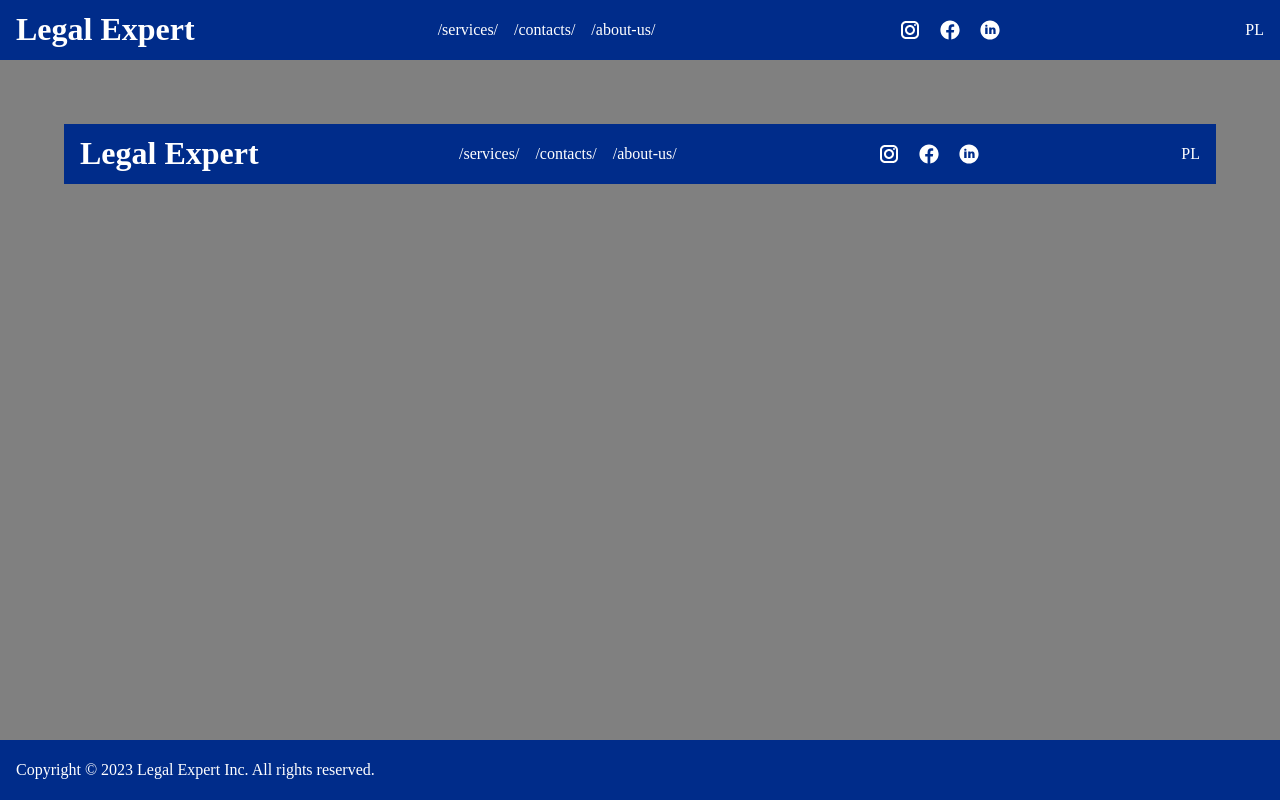
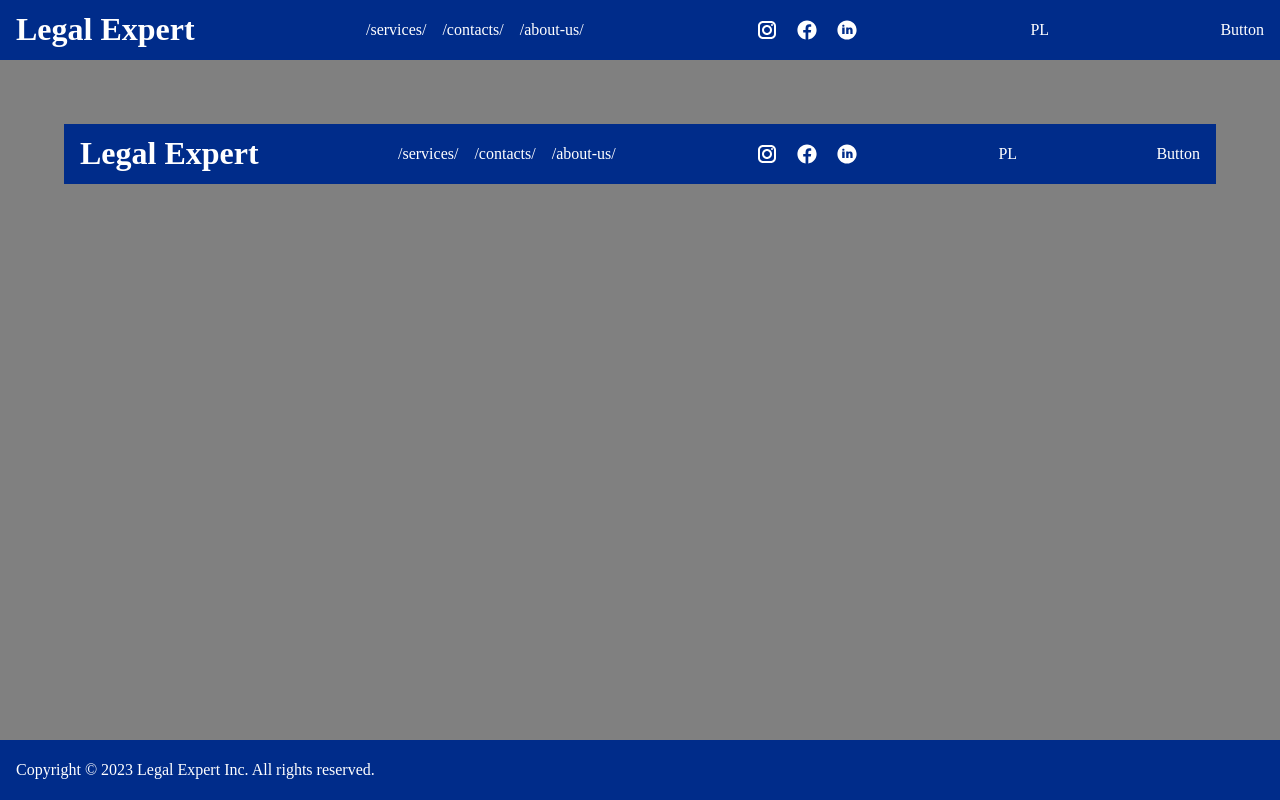
Before and after one commit to polyakh/legal_expert, a Next.js app: page /layout/header/header in a window 1280 px wide. Built offline with nearby package versions, Linux system fonts and the light colour scheme.

Commit message:
feat: add Buttun component

```diff
--- a/pages/layout/header/header.tsx
+++ b/pages/layout/header/header.tsx
@@ -4,7 +4,7 @@ import React, { useTransition } from "react";
 
 //region Local Imports
 import type { WithAsProps } from "~typings";
-import { appName, SocialFollow } from "~shared";
+import { appName, SocialFollow, Button } from "~shared";
 import { Navigation } from "./navigation";
 import { SwitchLang } from "./switch-lang";
 import styles from "./header.module.css";
@@ -23,6 +23,7 @@ function Header({ as: Component = "header" }: HeaderOwnProps) {
           <Navigation />
           <SocialFollow />
           <SwitchLang />
+          <Button>Button</Button>
         </div>
       </div>
     </Component>
--- /dev/null
+++ b/shared/button/button.module.css
@@ -0,0 +1,43 @@
+.button {
+    all: unset;
+
+    display: inline-flex;
+    align-items: center;
+    justify-content: center;
+
+    overflow: hidden;
+    cursor: pointer;
+
+    transition: var(--transition-duration) all var(--transition-timing-function);
+}
+
+.primary {
+}
+
+.secondary {
+}
+
+.button_hovered {
+
+}
+.button_disabled {
+    cursor: not-allowed;
+}
+
+.small {
+    height: 2rem;
+}
+.medium {
+    height: 2.5rem;
+}
+.large {
+    height: 3rem;
+}
+
+
+.circle {
+    border-radius: 50%;
+}
+.round {
+    border-radius:  0.5rem;
+}
--- /dev/null
+++ b/shared/button/button.tsx
@@ -0,0 +1,37 @@
+// region Global Imports
+import React, { type ComponentPropsWithoutRef, ReactNode } from 'react';
+// endregion
+
+// region Local Imports
+import { defaultButtonType, ShapeTypes, shapeDefault } from './consts';
+import type { WithAsProps, Size } from "~typings";
+import { sizeMedium } from "~shared/consts";
+import styles from "./button.module.css";
+// endregion
+
+const COMPONENT_KEY = 'Button';
+
+export interface ButtonOwnProps extends WithAsProps, Partial<Size>, ComponentPropsWithoutRef<typeof defaultButtonType> {
+    readonly shape?: typeof ShapeTypes[number];
+    readonly icon?: ReactNode;
+}
+const Button = ({
+                    as: Component = defaultButtonType,
+                    shape = shapeDefault,
+                    type = defaultButtonType,
+                    size = sizeMedium,
+                    disabled = false,
+                    onClick,
+                    children,
+                    icon,
+                }: ButtonOwnProps) => {
+
+    const computedClassName = `${styles.button} ${styles[shape]} ${styles[size]}`;
+    return    <Component onClick={onClick} type={type} disabled={disabled} className={computedClassName}>
+        {icon ?? children}
+    </Component>
+}
+
+
+Button.displayName = COMPONENT_KEY;
+export default Button;
--- /dev/null
+++ b/shared/button/consts.ts
@@ -0,0 +1,13 @@
+export const shapeDefault = 'default';
+export const shapeCircle = 'circle';
+export const shapeRound = 'round';
+export const ShapeTypes = [shapeDefault,
+shapeCircle,
+shapeRound] as const;
+
+export const kind = {
+    primary: '0',
+    circle: '50%',
+    round: '0.5rem',
+} as const;
+export const defaultButtonType = 'button' as const;
--- /dev/null
+++ b/shared/button/index.ts
@@ -0,0 +1,2 @@
+export { default as Button } from "./button";
+export type { ButtonOwnProps } from "./button";
--- a/shared/card/card-media/card-media.tsx
+++ b/shared/card/card-media/card-media.tsx
@@ -1,30 +1,27 @@
 //region Global Imports
 import React from "react";
-import Image from 'next/image'
+import Image, { type ImageProps } from 'next/image'
 //endregion
 
 //region Local Imports
-import type { WithAsProps, Src } from "~typings";
+import type { WithAsProps } from "~typings";
 import styles from "./card-media.module.css";
 //endregion
 
 
-interface CardMediaOwnProps extends WithAsProps, Src { // Source Object
-  readonly width?: number;
-  readonly height?: number;
-  readonly alt?: string;
-}
+interface CardMediaOwnProps extends WithAsProps, ImageProps {}
 const COMPONENT_KEY = "CardMedia";
 function CardMedia({
                      as: Component = "div",
-                     src
+                     src,
+    alt = 'default alt'
 }: CardMediaOwnProps) {
   return (
     <Component className={styles.cardMedia}>
       <Image
           fill={true}
           src={src}
-          alt="default alt"
+          alt={alt}
       />
     </Component>
   );
--- a/shared/index.ts
+++ b/shared/index.ts
@@ -4,3 +4,4 @@ export * from "./consts";
 export * from "./icon";
 export * from "./social-follow";
 export * from "./card";
+export * from "./button";
--- a/styles/globals.css
+++ b/styles/globals.css
@@ -22,6 +22,7 @@
   --z-index-cookies-banner: calc(var(--z-index-modal) + 1);
 
   --transition-duration: 0.1s;
+  --transition-timing-function: ease;
 
   --opacity: 0.8;
 }
--- a/typings/components.ts
+++ b/typings/components.ts
@@ -21,10 +21,6 @@ export interface Description {
   readonly description: string;
 }
 
-export interface Src {
-  readonly src: string;
-}
-
 export interface Id {
   readonly id: string;
 }
```
